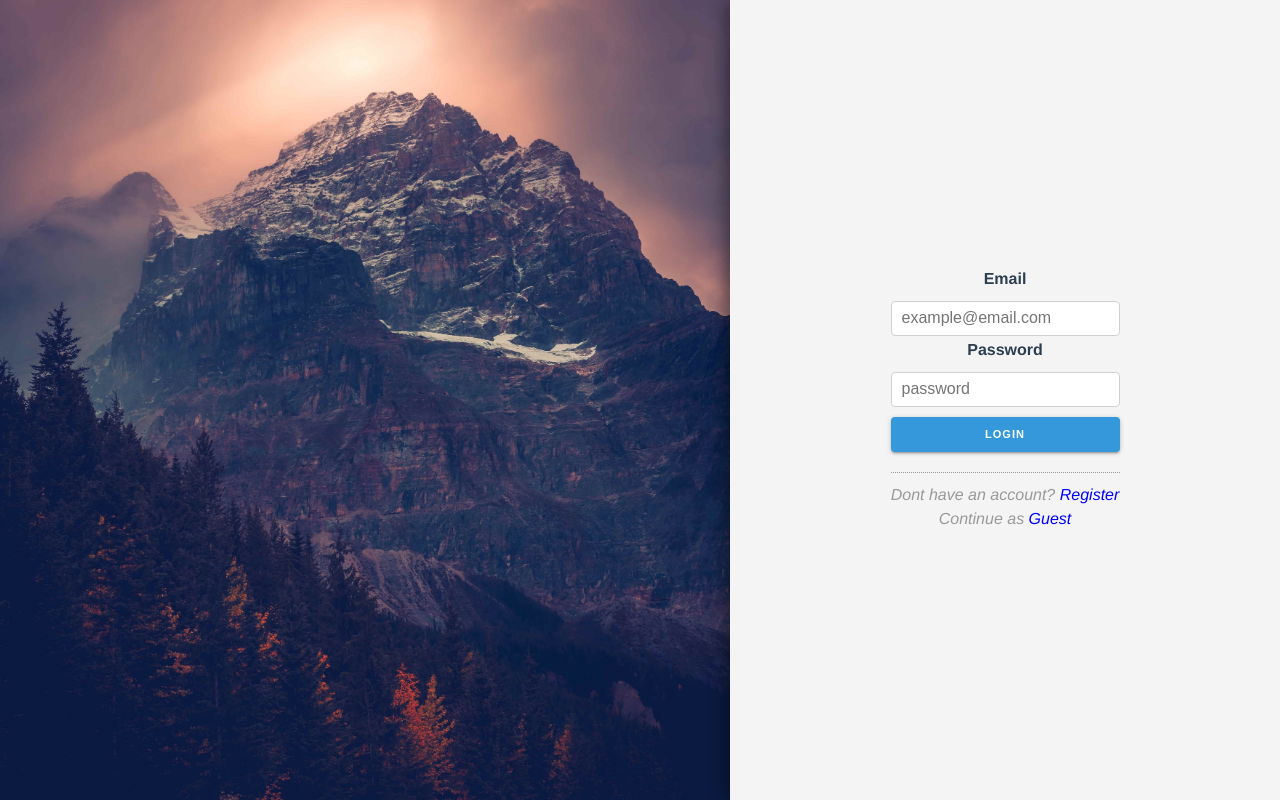
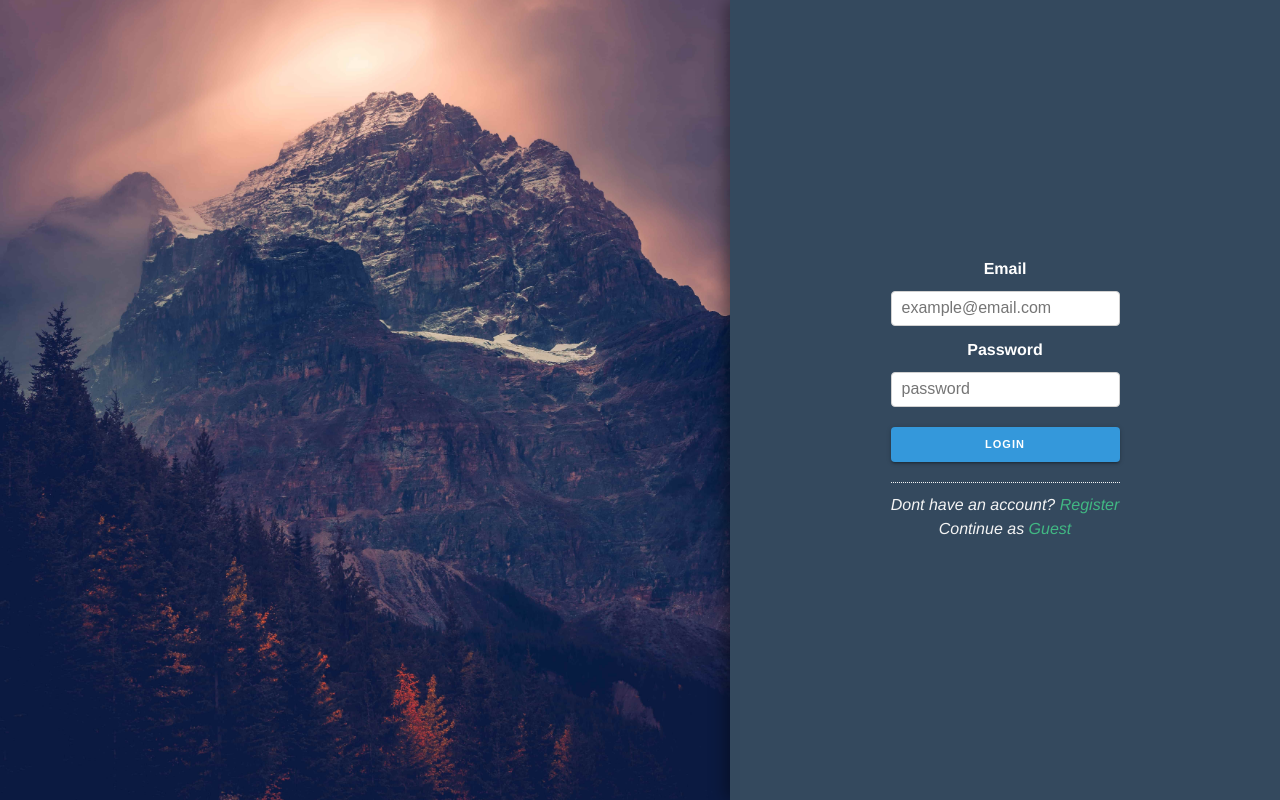
Before and after one commit to dernest92/not-another-todo-app, a Vue app: page / in a window 1280 px wide. Built offline with nearby package versions, Linux system fonts and the light colour scheme; no server answers.

Commit message:
fixed new task modal

```diff
--- a/src/assets/styles/global.scss
+++ b/src/assets/styles/global.scss
@@ -14,6 +14,10 @@
       margin-left: 10px;
     }
   }
+}
+
+.form-group {
+  margin-bottom: 10px;
 }
 
 .add-event-btn {
--- a/src/components/Day.vue
+++ b/src/components/Day.vue
@@ -49,6 +49,7 @@ export default {
       this.scrolled = true;
     },
     startNewTask() {
+      console.log("started new task");
       this.$store.dispatch("startNewTask", this.date);
     },
     dragenterHandeler() {
--- a/src/store.js
+++ b/src/store.js
@@ -134,7 +134,7 @@ export default new Vuex.Store({
       } catch (e) {
         console.log("error regeistering");
       } finally {
-        commit("SET_LOADING", true);
+        commit("SET_LOADING", false);
       }
     },
     async submitLogin({ commit, dispatch }, credentials) {
--- a/src/views/CalendarView.vue
+++ b/src/views/CalendarView.vue
@@ -1,6 +1,7 @@
 <template>
   <div id="app">
     <EditTaskModal v-if="editModalState.isOpen"/>
+    <NewTaskModal v-if="newModalOpen"/>
     <div v-if="navMenuOpen">LOOK IM A MENU</div>
     <UserBlock class="user-block"/>
     <div class="layout">
--- a/src/views/LoginView.vue
+++ b/src/views/LoginView.vue
@@ -134,6 +134,8 @@ export default {
   margin: 5px 0;
 }
 .login-page {
+  background: #34495e;
+  color: #fff;
   display: flex;
   justify-content: center;
   align-items: center;
@@ -156,16 +158,16 @@ export default {
 }
 
 .modal-footer {
-  color: #999;
+  color: #f4f4f4;
   font-style: italic;
   text-align: center;
   margin-top: 15px;
   padding-top: 10px;
-  border-top: #999 dotted 1px;
+  border-top: #f4f4f4 dotted 1px;
   line-height: 1.5;
 }
 .link {
-  color: blue;
+  color: #41b883;
   cursor: pointer;
   &:hover {
     text-decoration: underline;
```
